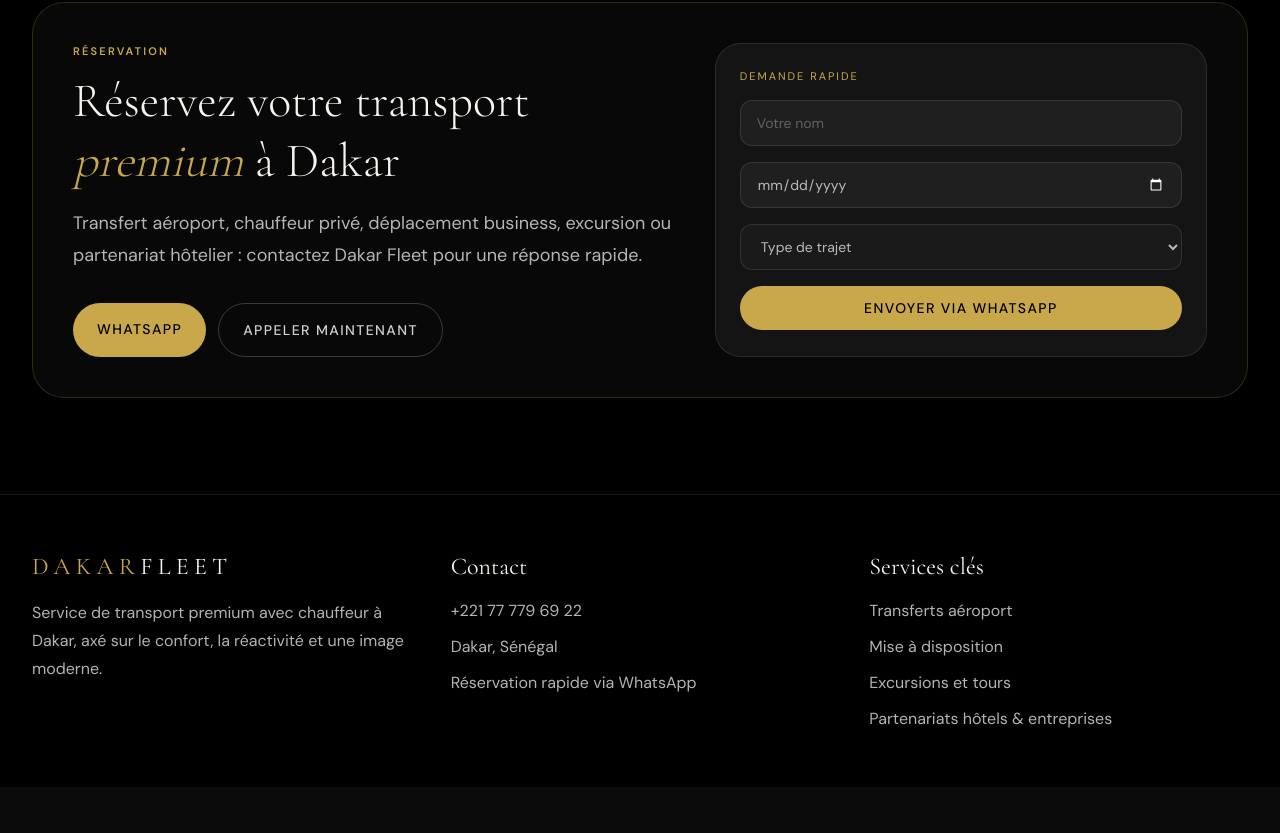
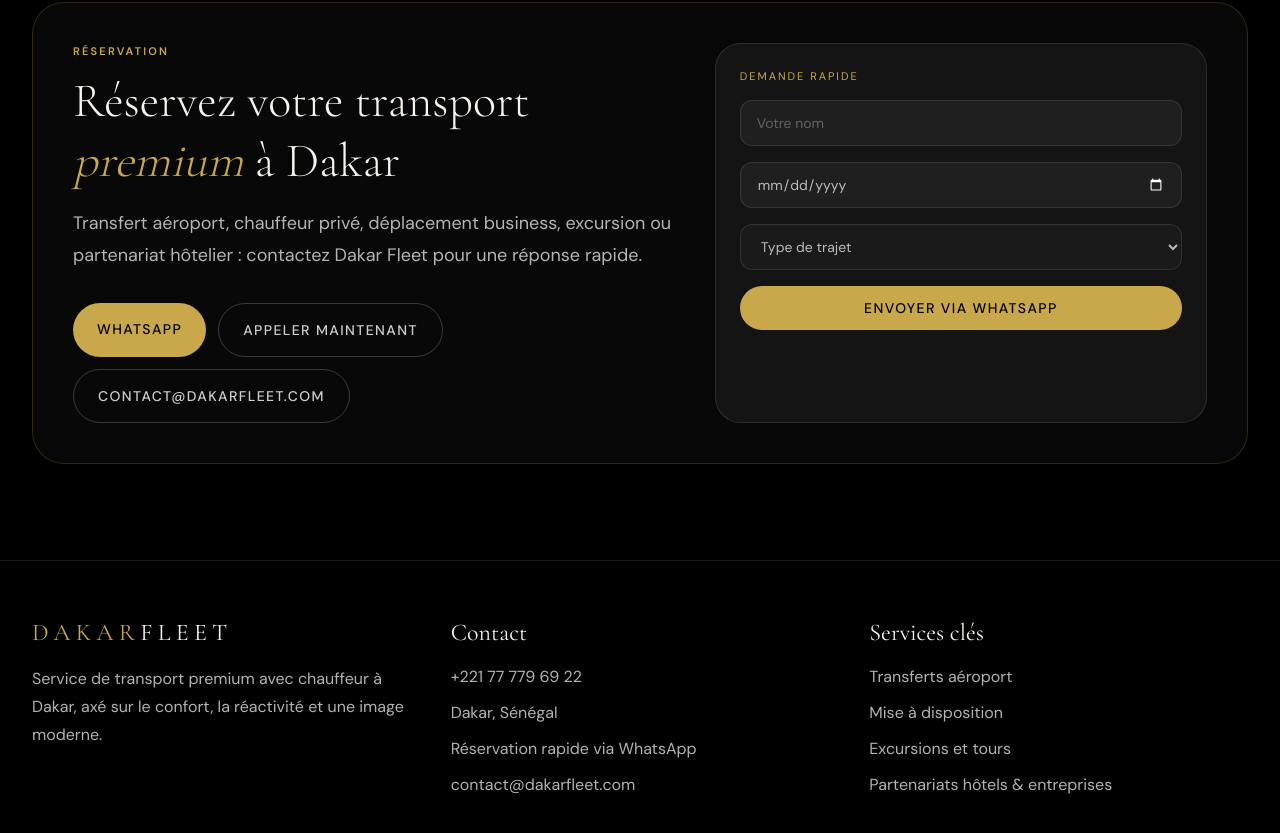
Before and after one commit to gueda2011-dot/dakar-fleet, a Next.js app: page / in a window 1280 px wide. Shown: the part 5089-5922 px from the top of the page. Before the commit the page ends 5876 px from the top, so only its background shows below. Built offline with nearby package versions, Linux system fonts and the light colour scheme.

Commit message:
refonte premium homepage dakar fleet

```diff
--- a/app/page.tsx
+++ b/app/page.tsx
@@ -610,7 +610,8 @@
                 <p className="mt-4 max-w-2xl text-lg leading-8 text-white/70">
                   Transfert aéroport, chauffeur privé, déplacement business, excursion ou partenariat hôtelier : contactez Dakar Fleet pour une réponse rapide.
                 </p>
-                <div className="mt-8 flex flex-col gap-3 sm:flex-row">
+                {/* ── BOUTONS CONTACT ── */}
+                <div className="mt-8 flex flex-col gap-3 sm:flex-row sm:flex-wrap">
                   <a
                     href="https://wa.me/221777796922?text=Bonjour%20Dakar%20Fleet,%20je%20souhaite%20r%C3%A9server%20un%20trajet."
                     className="rounded-full bg-[#C9A84C] px-6 py-4 text-center text-sm font-medium uppercase tracking-[0.1em] text-black transition hover:scale-[1.02] hover:bg-[#E8C97A]"
@@ -622,6 +623,12 @@
                     className="rounded-full border border-white/20 px-6 py-4 text-center text-sm font-medium uppercase tracking-[0.1em] text-white/80 transition hover:border-[#C9A84C] hover:text-[#C9A84C]"
                   >
                     Appeler maintenant
+                  </a>
+                  <a
+                    href="mailto:contact@dakarfleet.com"
+                    className="rounded-full border border-white/20 px-6 py-4 text-center text-sm font-medium uppercase tracking-[0.1em] text-white/80 transition hover:border-[#C9A84C] hover:text-[#C9A84C]"
+                  >
+                    contact@dakarfleet.com
                   </a>
                 </div>
               </div>
@@ -650,6 +657,12 @@
               <p>+221 77 779 69 22</p>
               <p>Dakar, Sénégal</p>
               <p>Réservation rapide via WhatsApp</p>
+              <a
+                href="mailto:contact@dakarfleet.com"
+                className="block transition hover:text-[#C9A84C]"
+              >
+                contact@dakarfleet.com
+              </a>
             </div>
           </div>
 
--- a/i18n/content.ts
+++ b/i18n/content.ts
@@ -165,6 +165,7 @@
         "Transfert aéroport, chauffeur privé, déplacement business, excursion ou partenariat hôtelier : contactez Dakar Fleet pour une réponse rapide.",
       whatsapp: "WhatsApp",
       call: "Appeler maintenant",
+      email: "contact@dakarfleet.com",
       form: {
         label: "Demande rapide",
         name: "Votre nom",
@@ -188,6 +189,7 @@
         "Service de transport premium avec chauffeur à Dakar, axé sur le confort, la réactivité et une image moderne.",
       contactTitle: "Contact",
       phone: "+221 77 779 69 22",
+      email: "contact@dakarfleet.com",
       location: "Dakar, Sénégal",
       whatsappNote: "Réservation rapide via WhatsApp",
       servicesTitle: "Services clés",
@@ -364,6 +366,7 @@
         "Airport transfer, private chauffeur, business travel, tour or hotel partnership — contact Dakar Fleet for a fast response.",
       whatsapp: "WhatsApp",
       call: "Call now",
+      email: "contact@dakarfleet.com",
       form: {
         label: "Quick request",
         name: "Your name",
@@ -386,6 +389,7 @@
         "Premium chauffeur service in Dakar, focused on comfort, responsiveness and a modern image.",
       contactTitle: "Contact",
       phone: "+221 77 779 69 22",
+      email: "contact@dakarfleet.com",
       location: "Dakar, Senegal",
       whatsappNote: "Quick booking via WhatsApp",
       servicesTitle: "Key services",
```
Lines whose indentation alone changed are shown as unchanged.
